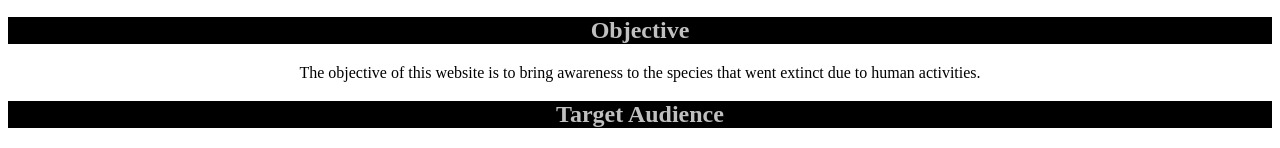
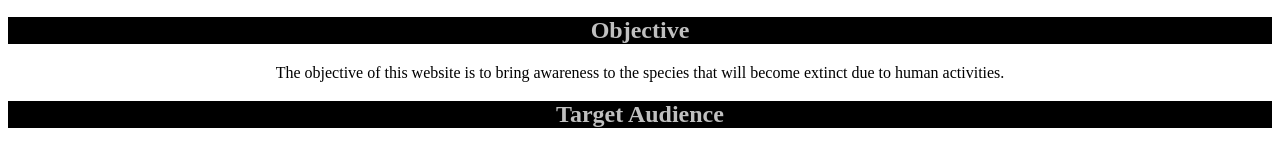
Before and after one commit to Avini123/WebTech-Project, a plain HTML site: page proposal.html in a window 1280 px wide. Shown: the part 368-516 px from the top of the page. Drawn offline with Linux system fonts and the light colour scheme.

Commit message:
Update proposal.html

```diff
--- a/proposal.html
+++ b/proposal.html
@@ -43,7 +43,7 @@
     <h2>Objective</h2>
     <p>
       The objective of this website is to bring awareness to the species that
-      went extinct due to human activities.
+      will become extinct due to human activities.
     </p>
     <h2>Target Audience</h2>
     <p>
```
